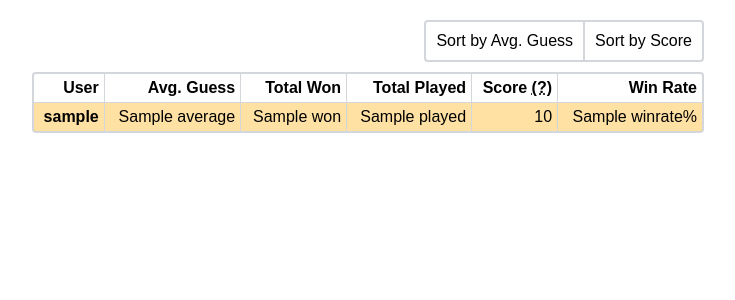
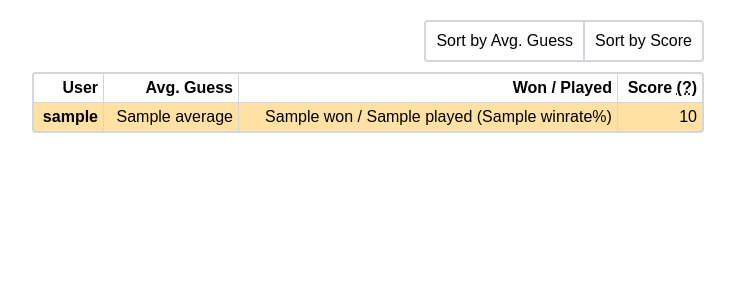
Before and after one commit to charliewilson/trackle, a PHP site: template app/views/leaderboard/leaderboard.twig in a window 1280 px wide. Shown: the part 62-362 px from the top of the page, without its empty margins (272-1007 px from the left). Run offline with PHP 8.4, Linux system fonts and the light colour scheme; the template is opened without the code that fills it: most values are stand-ins (such as "Sample title", 1, 10 or a date in 2020); some libraries are stand-ins or nearby versions.

Commit message:
Refreshed Leaderboard design

```diff
--- a/app/views/leaderboard/leaderboard.twig
+++ b/app/views/leaderboard/leaderboard.twig
@@ -19,10 +19,8 @@
         <tr>
           <th>User</th>
           <th>Avg. Guess</th>
-          <th>Total Won</th>
-          <th>Total Played</th>
+          <th>Won / Played</th>
           <th>Score <abbr title="Each result is given a 'Score', calculated as 7 - No. of guesses. I.e. 3 separate daily guesses of '3' would give a someone a Score of '12'.">(?)</abbr></th>
-          <th>Win Rate</th>
         </tr>
       </thead>
       <tbody>
@@ -35,10 +33,8 @@
         <tr class="{% if metric == awards.gold %}gold{% elseif metric == awards.silver %}silver{% elseif metric == awards.bronze %}bronze{% endif %}">
           <td><a href="/u/{{ person.username }}">{{ person.username }}</a></td>
           <td>{{ person.stats.average }}</td>
-          <td>{{ person.stats.won }}</td>
-          <td>{{ person.stats.played }}</td>
+          <td>{{ person.stats.won }} / {{ person.stats.played }} ({{ person.stats.winrate }}%)</td>
           <td>{{ person.stats.score }}</td>
-          <td>{{ person.stats.winrate }}%</td>
         </tr>
       {% endfor %}
       </tbody>
```
